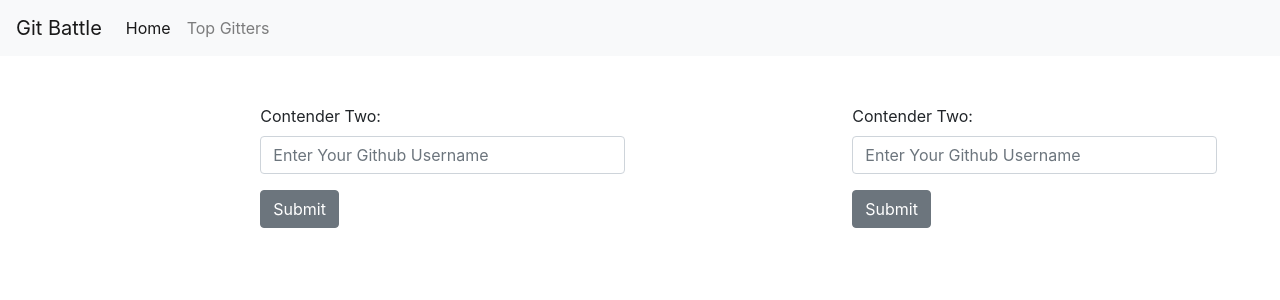
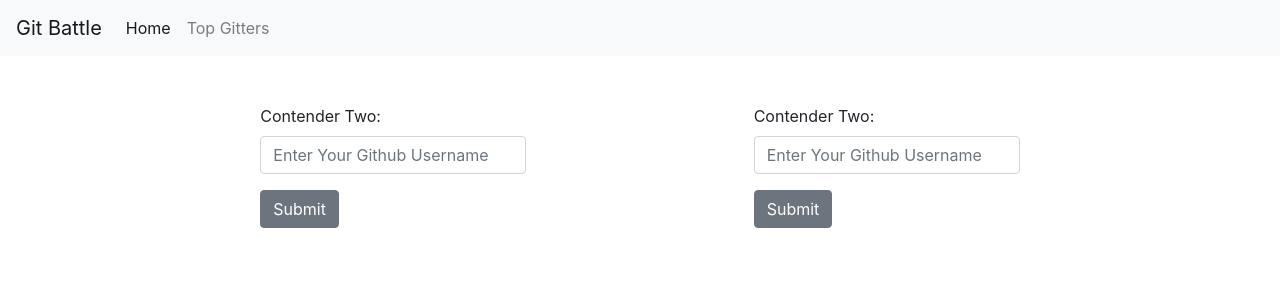
Before and after one commit to Dhroov7/git-battle-react, a React (Create React App) app: page / in a window 1280 px wide. Shown: the top 300 px of the page. Built offline with nearby package versions, Linux system fonts and the light colour scheme.

Commit message:
added second handler

```diff
--- a/src/compornents/gitter.jsx
+++ b/src/compornents/gitter.jsx
@@ -15,6 +15,7 @@ class Gitter extends Component {
                 <div className="col">
                     <GitterTwo addGitterTwo={this.props.addGitterTwo} />
                 </div>
+                <div className="col-2"></div>
             </div>
         );
     }
```
